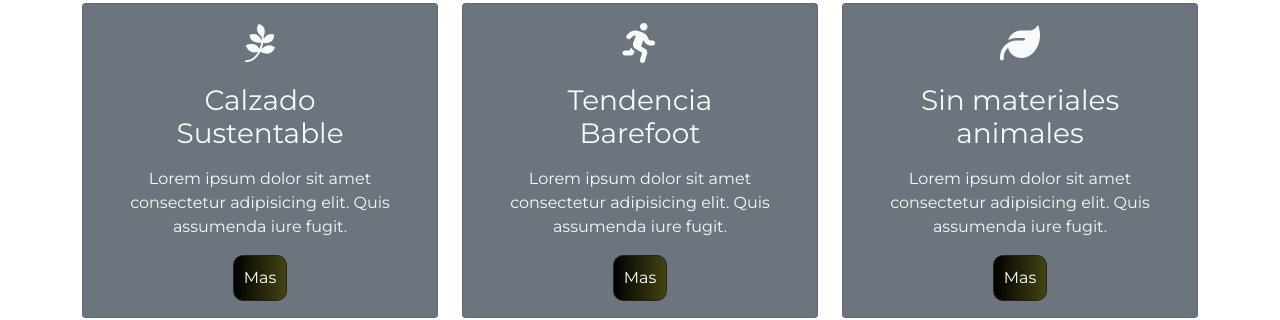
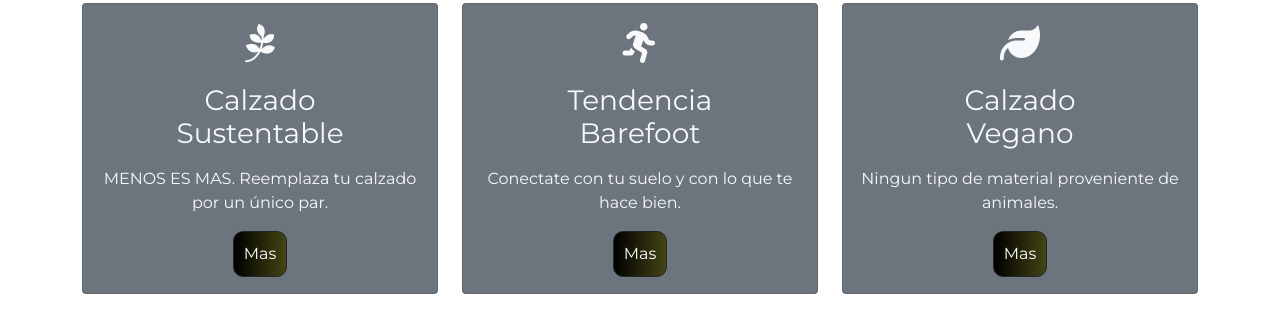
Before and after one commit to shencho/PreEntrega3.Benjaminzamboni, a website: page index.html in a window 1280 px wide. Shown: the part 1206-1526 px from the top of the page. Drawn offline with nearby package versions, Linux system fonts and the light colour scheme; files that its build step writes are made by us from their sources; a web font is replaced by a local one.

Commit message:
Saco lorem de cajas

```diff
--- a/index.html
+++ b/index.html
@@ -191,8 +191,7 @@
                   Sustentable <br />
                 </h3>
                 <p class="card-text">
-                  Lorem ipsum dolor sit amet consectetur adipisicing elit. Quis
-                  assumenda iure fugit.
+                  MENOS ES MAS. Reemplaza tu calzado por un único par.
                 </p>
                 <a href="../pages/nosotros.html" class="btn btn-dark">Mas</a>
               </div>
@@ -209,8 +208,7 @@
                   Barefoot <br />
                 </h3>
                 <p class="card-text">
-                  Lorem ipsum dolor sit amet consectetur adipisicing elit. Quis
-                  assumenda iure fugit.
+                  Conectate con tu suelo y con lo que te hace bien.
                 </p>
                 <a href="../pages/nosotros.html" class="btn btn-dark">Mas</a>
               </div>
@@ -223,12 +221,11 @@
                   <i class="fa-solid fa-leaf"></i>
                 </div>
                 <h3 class="card-title mb-3">
-                  Sin materiales <br />
-                  animales <br />
+                  Calzado <br />
+                  Vegano <br />
                 </h3>
                 <p class="card-text">
-                  Lorem ipsum dolor sit amet consectetur adipisicing elit. Quis
-                  assumenda iure fugit.
+                  Ningun tipo de material proveniente de animales.
                 </p>
                 <a href="../pages/nosotros.html" class="btn btn-dark">Mas</a>
               </div>
```
